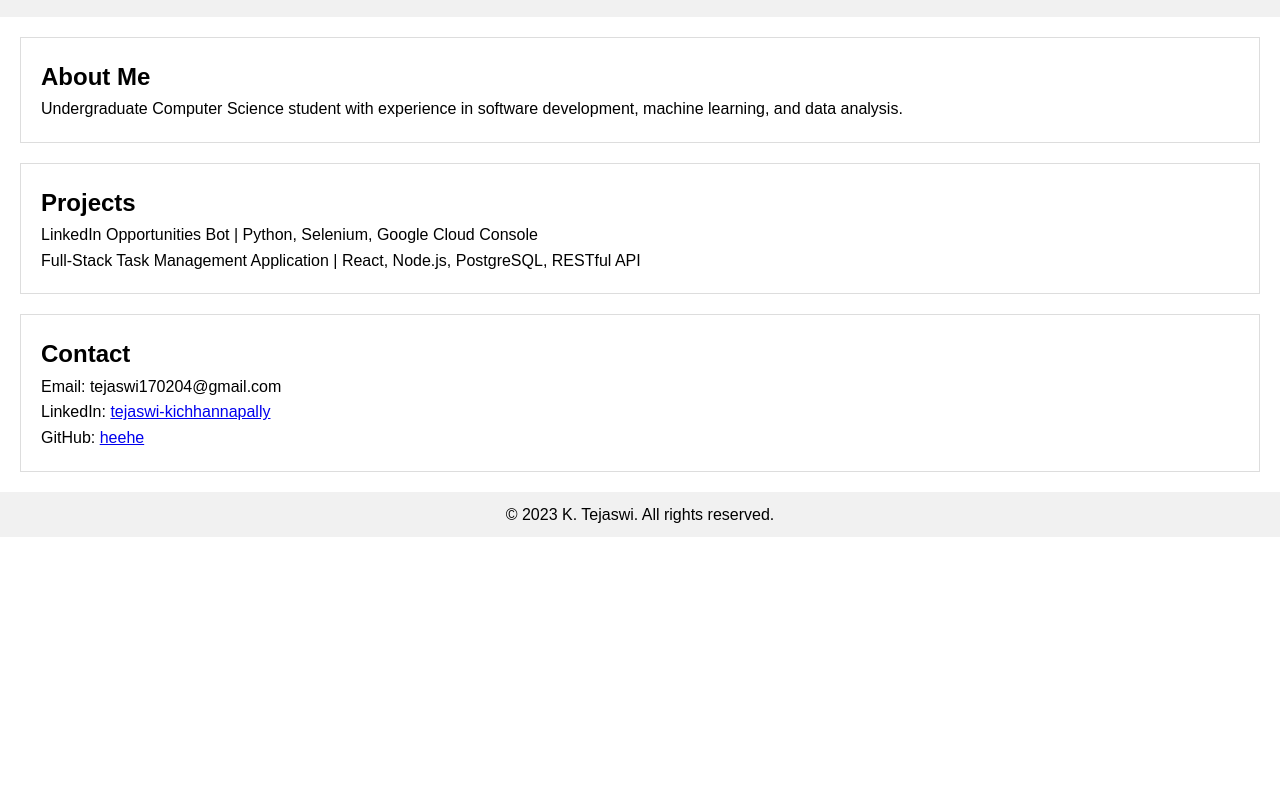
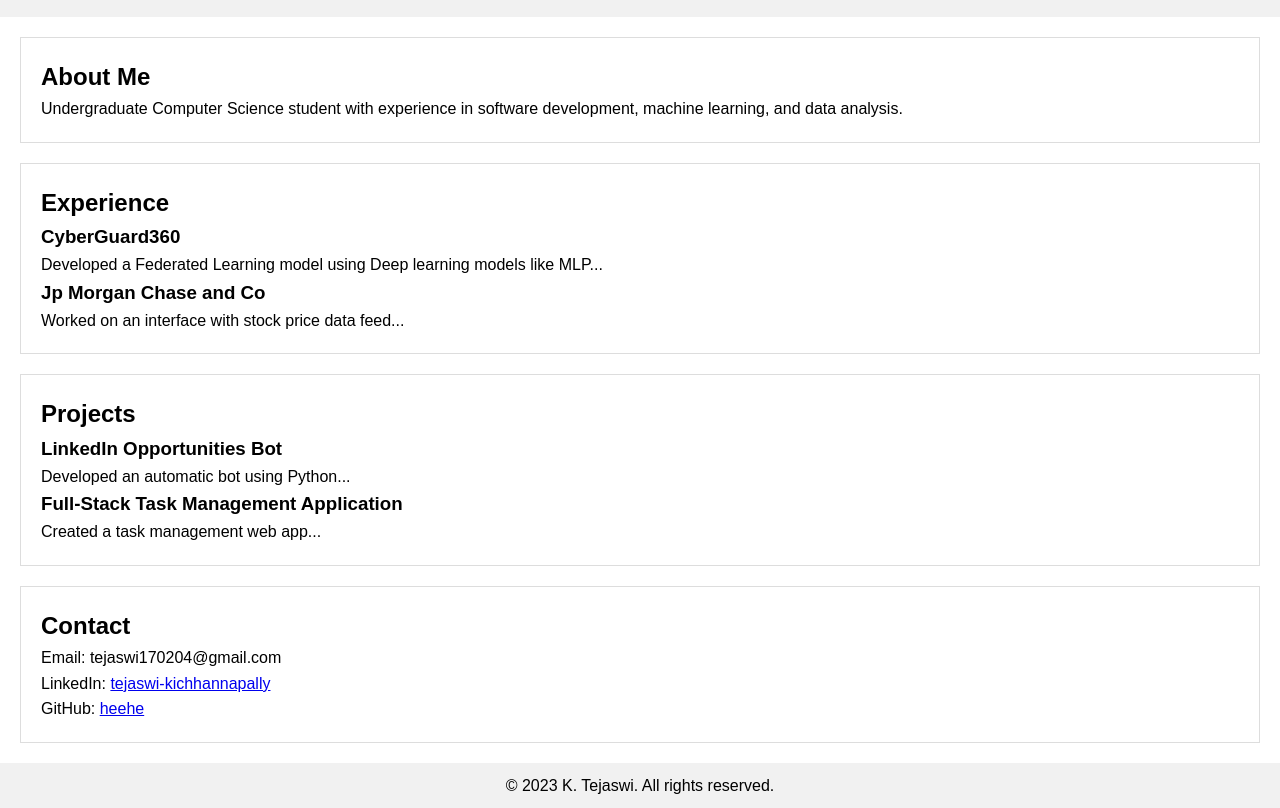
Before and after one commit to heeehe/heeehe.github.io, a plain HTML site: page index.html in a window 1280 px wide. Shown: the part 100-908 px from the top of the page. Before the commit the page ends 800 px from the top, so only its background shows below. Drawn offline with Linux system fonts and the light colour scheme.

Commit message:
Update index.html

```diff
--- a/index.html
+++ b/index.html
@@ -18,17 +18,35 @@
                 Undergraduate Computer Science student with experience in software development, machine learning, and data analysis.
             </p>
         </section>
+        <section id="experience">
+            <h2>Experience</h2>
+            <!-- Add Experience details here -->
+            <div class="experience-item">
+                <h3>CyberGuard360</h3>
+                <p>Developed a Federated Learning model using Deep learning models like MLP...</p>
+            </div>
+            <div class="experience-item">
+                <h3>Jp Morgan Chase and Co</h3>
+                <p>Worked on an interface with stock price data feed...</p>
+            </div>
+        </section>
         <section id="projects">
             <h2>Projects</h2>
             <!-- Add project details here -->
-            <p>LinkedIn Opportunities Bot | Python, Selenium, Google Cloud Console</p>
-            <p>Full-Stack Task Management Application | React, Node.js, PostgreSQL, RESTful API</p>
+            <div class="project-item">
+                <h3>LinkedIn Opportunities Bot</h3>
+                <p>Developed an automatic bot using Python...</p>
+            </div>
+            <div class="project-item">
+                <h3>Full-Stack Task Management Application</h3>
+                <p>Created a task management web app...</p>
+            </div>
         </section>
         <section id="contact">
             <h2>Contact</h2>
             <p>Email: tejaswi170204@gmail.com</p>
-            <p>LinkedIn: <a href="www.linkedin.com/in/tejaswi-kichhannapally-00079024a" target="_blank">tejaswi-kichhannapally</a></p>
-            <p>GitHub: <a href="https://github.com/heeehe" target="_blank">heehe</a></p>
+            <p>LinkedIn: <a href="https://linkedin.com/in/tejaswi-kichhannapally" target="_blank">tejaswi-kichhannapally</a></p>
+            <p>GitHub: <a href="https://github.com/heehe" target="_blank">heehe</a></p>
         </section>
     </main>
     <footer>
```
